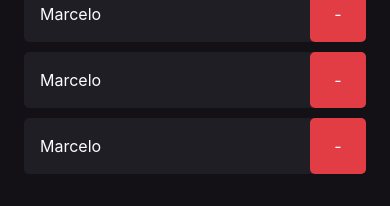
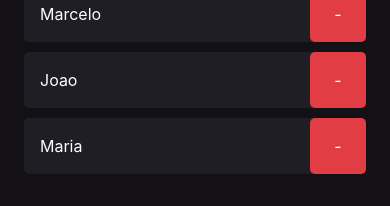
Before and after one commit to marcelogaldino/imhere, a React Native app: screen / in a window 390 px wide. Shown: the part 269-475 px from the top of the page. Built offline with nearby package versions, Linux system fonts and the light colour scheme.

Commit message:
feat: added props to Participant component

```diff
--- a/src/screens/Home/index.tsx
+++ b/src/screens/Home/index.tsx
@@ -6,6 +6,11 @@ export function Home() {
   function handleParticipantAdd() {
     console.log(`clicou no add`);
   }
+
+  function handleParticipantRemove() {
+    console.log(`clicou no remove`);
+  }
+
   return (
     <View style={styles.container}>
       <Text style={styles.eventName}>Nome do evento</Text>
@@ -23,9 +28,9 @@ export function Home() {
         </TouchableOpacity>
       </View>
 
-      <Participant />
-      <Participant />
-      <Participant />
+      <Participant name="Marcelo" onRemove={handleParticipantRemove} />
+      <Participant name="Joao" onRemove={handleParticipantRemove} />
+      <Participant name="Maria" onRemove={handleParticipantRemove} />
     </View>
   );
 }
--- a/src/screens/components/Participant/index.tsx
+++ b/src/screens/components/Participant/index.tsx
@@ -1,12 +1,17 @@
 import { View, Text, TouchableOpacity } from "react-native";
 import { styles } from "./styles";
 
-export function Participant() {
+type Props = {
+  name: string;
+  onRemove: () => void;
+};
+
+export function Participant({ name, onRemove }: Props) {
   return (
     <View style={styles.container}>
-      <Text style={styles.name}>Marcelo</Text>
+      <Text style={styles.name}>{name}</Text>
 
-      <TouchableOpacity style={styles.button}>
+      <TouchableOpacity style={styles.button} onPress={onRemove}>
         <Text style={styles.buttonText}>-</Text>
       </TouchableOpacity>
     </View>
```
